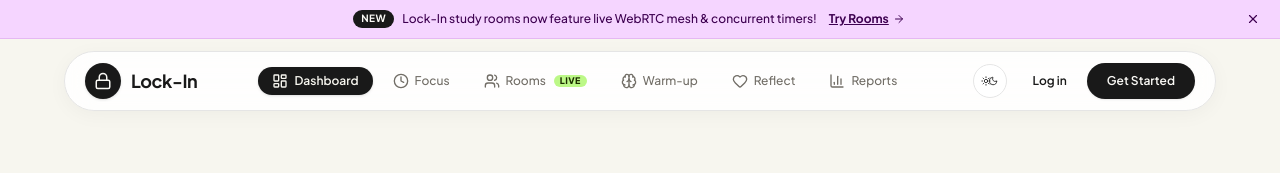
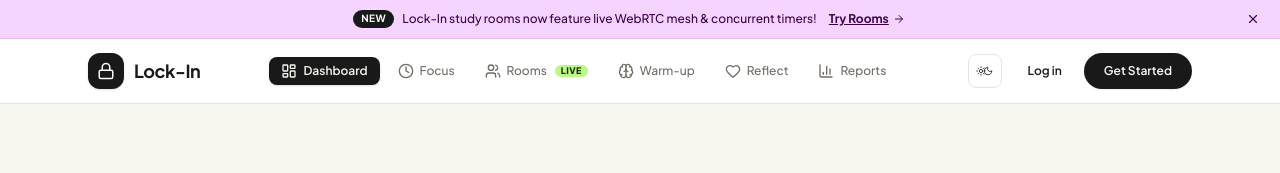
Before and after one commit to fifiKeketsi/Lock-in, a React (Vite) app: page / in a window 1280 px wide. Shown: the top 173 px of the page. Built offline with nearby package versions, Linux system fonts and the light colour scheme; no server answers.

Commit message:
Change navigation bar to standard edge-to-edge rectangular layout

```diff
--- a/src/components/AppNav.tsx
+++ b/src/components/AppNav.tsx
@@ -43,12 +43,12 @@ export function AppNav() {
         </div>
       )}
 
-      {/* StudyFetch Floating Pill Header */}
-      <header className="px-4 py-3">
-        <div className="sfb-nav-pill mx-auto max-w-6xl h-15 flex items-center justify-between px-3 md:px-5">
-          {/* Brand Logo & Modality Pill */}
+      {/* Standard Rectangular Navigation Bar */}
+      <header className="w-full border-b border-border bg-card/95 backdrop-blur-md">
+        <div className="mx-auto max-w-6xl h-16 flex items-center justify-between px-4 sm:px-6">
+          {/* Brand Logo */}
           <Link to="/" className="flex items-center gap-2.5 group shrink-0 whitespace-nowrap">
-            <div className="size-9 rounded-full bg-[#191919] text-[#faf9f5] dark:bg-[#faf9f5] dark:text-[#191919] flex items-center justify-center font-bold text-sm shadow-sm group-hover:scale-105 transition-transform">
+            <div className="size-9 rounded-xl bg-[#191919] text-[#faf9f5] dark:bg-[#faf9f5] dark:text-[#191919] flex items-center justify-center font-bold text-sm shadow-sm group-hover:scale-105 transition-transform">
               <Lock className="size-4.5" />
             </div>
             <span className="font-display text-lg font-bold tracking-tight text-foreground whitespace-nowrap">
@@ -71,7 +71,7 @@ export function AppNav() {
             {/* Theme Toggle Button */}
             <button
               onClick={cycleTheme}
-              className="size-8.5 rounded-full border border-border bg-card/60 hover:bg-secondary flex items-center justify-center text-foreground transition-all duration-200 hover:scale-105"
+              className="size-8.5 rounded-lg border border-border bg-card/60 hover:bg-secondary flex items-center justify-center text-foreground transition-all duration-200 hover:scale-105"
               aria-label="Toggle theme"
               title={`Current theme: ${state.theme}`}
             >
@@ -111,7 +111,7 @@ export function AppNav() {
                       await logout();
                       navigate({ to: "/" });
                     }}
-                    className="size-8 rounded-full hover:bg-destructive/10 hover:text-destructive flex items-center justify-center text-muted-foreground transition-colors"
+                    className="size-8 rounded-lg hover:bg-destructive/10 hover:text-destructive flex items-center justify-center text-muted-foreground transition-colors"
                     aria-label="Logout"
                     title="Log out"
                   >
@@ -120,16 +120,16 @@ export function AppNav() {
                 </div>
               </>
             ) : (
-              <div className="flex items-center gap-1.5">
+              <div className="flex items-center gap-2">
                 <Link
                   to="/login"
-                  className="rounded-full px-3.5 py-1.5 text-xs font-semibold text-foreground hover:bg-secondary transition-colors"
+                  className="rounded-lg px-3.5 py-1.5 text-xs font-semibold text-foreground hover:bg-secondary transition-colors"
                 >
                   Log in
                 </Link>
                 <Link
                   to="/register"
-                  className="sfb-btn-primary text-xs py-1.5 px-4 font-semibold shadow-sm"
+                  className="sfb-btn-primary rounded-lg text-xs py-1.5 px-4 font-semibold shadow-sm"
                 >
                   Get Started
                 </Link>
@@ -139,9 +139,9 @@ export function AppNav() {
         </div>
       </header>
 
-      {/* Mobile Floating Bottom Bar */}
-      <div className="md:hidden fixed bottom-3 left-4 right-4 z-50">
-        <div className="sfb-nav-pill flex justify-around items-center py-2 px-2 shadow-lg">
+      {/* Mobile Bottom Bar */}
+      <div className="md:hidden fixed bottom-0 left-0 right-0 z-50 border-t border-border bg-card/95 backdrop-blur-md">
+        <div className="flex justify-around items-center py-2.5 px-2">
           <MobileNavLink to="/" icon={<LayoutDashboard className="size-4.5" />} label="Home" />
           <MobileNavLink to="/focus" icon={<Clock className="size-4.5" />} label="Focus" />
           <MobileNavLink to="/rooms" icon={<Users className="size-4.5" />} label="Rooms" />
@@ -170,7 +170,7 @@ function NavLink({
       to={to}
       activeProps={{ className: "bg-foreground text-background font-semibold shadow-sm" }}
       inactiveProps={{ className: "text-muted-foreground hover:text-foreground hover:bg-secondary/60" }}
-      className="flex items-center gap-1.5 rounded-full px-3.5 py-1.5 text-xs font-medium transition-all duration-150 relative"
+      className="flex items-center gap-1.5 rounded-lg px-3 py-1.5 text-xs font-medium transition-all duration-150 relative"
     >
       {icon}
       <span>{children}</span>
```
